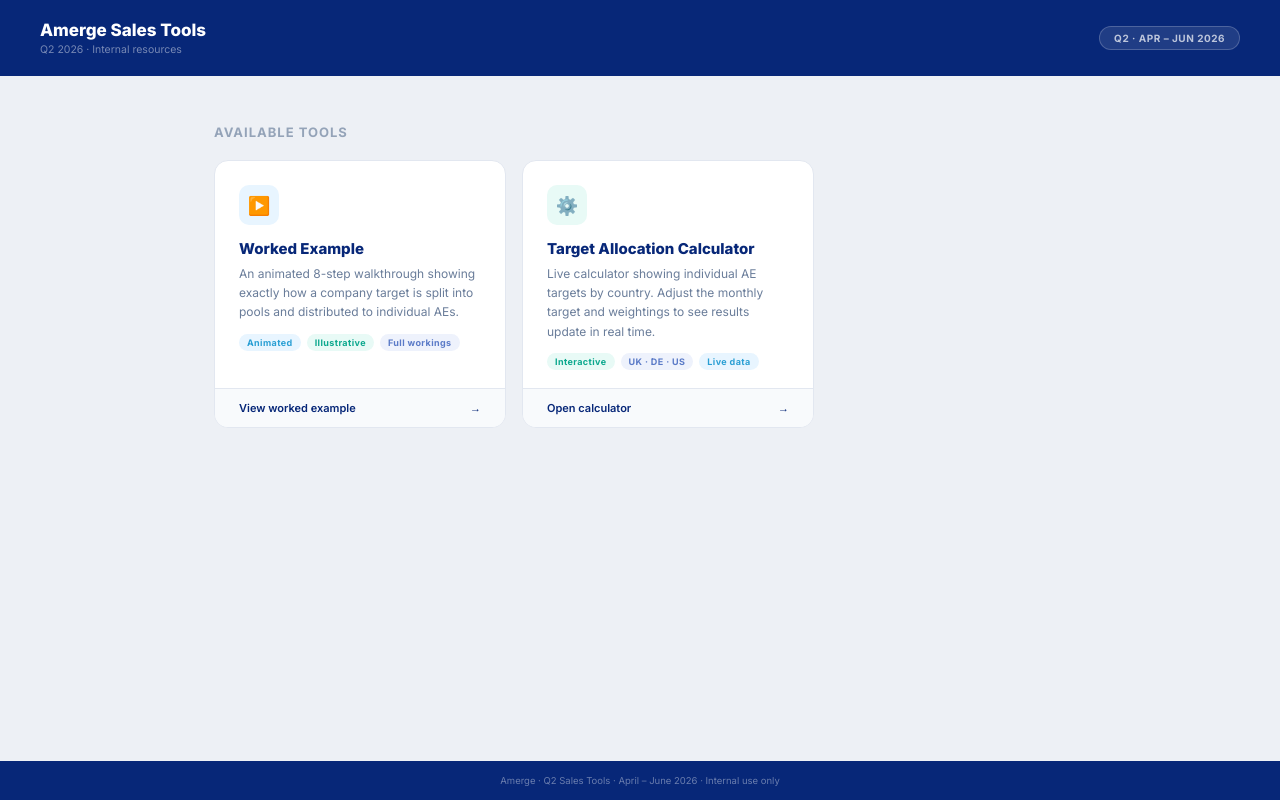
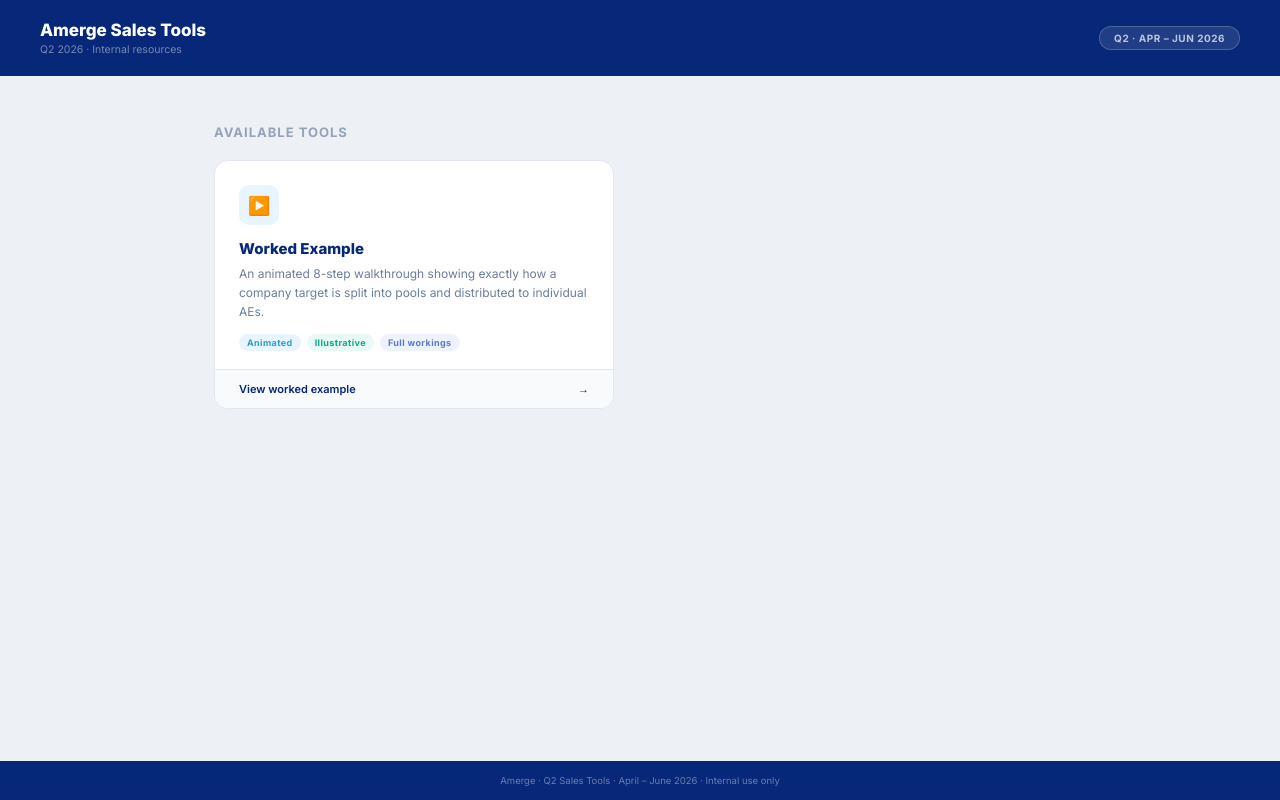
Before and after one commit to michaelgill-amerge/html-share, a plain HTML site: page index.html in a window 1280 px wide. Drawn offline with Linux system fonts and the light colour scheme.

Commit message:
Update index.html

```diff
--- a/index.html
+++ b/index.html
@@ -59,7 +59,7 @@ body{font-family:'Inter',sans-serif;background:#edf0f5;min-height:100vh;display:
 
 <div class="content">
   <div class="page-title">Available tools</div>
-  <div class="card-grid" style="grid-template-columns:1fr 1fr;max-width:600px;">
+  <div class="card-grid" style="grid-template-columns:1fr;max-width:400px;">
 
     <a class="tool-card" href="q2-worked-example.html">
       <div class="card-top">
@@ -78,23 +78,6 @@ body{font-family:'Inter',sans-serif;background:#edf0f5;min-height:100vh;display:
       </div>
     </a>
 
-    <a class="tool-card" href="q2-target-calculator.html">
-      <div class="card-top">
-        <div class="card-icon teal">⚙️</div>
-        <h2>Target Allocation Calculator</h2>
-        <p>Live calculator showing individual AE targets by country. Adjust the monthly target and weightings to see results update in real time.</p>
-        <div class="card-tags">
-          <span class="tag tag-teal">Interactive</span>
-          <span class="tag tag-blue">UK · DE · US</span>
-          <span class="tag tag-sky">Live data</span>
-        </div>
-      </div>
-      <div class="card-footer">
-        <span>Open calculator</span>
-        <span class="card-arrow">→</span>
-      </div>
-    </a>
-
   </div>
 </div>
 
```
